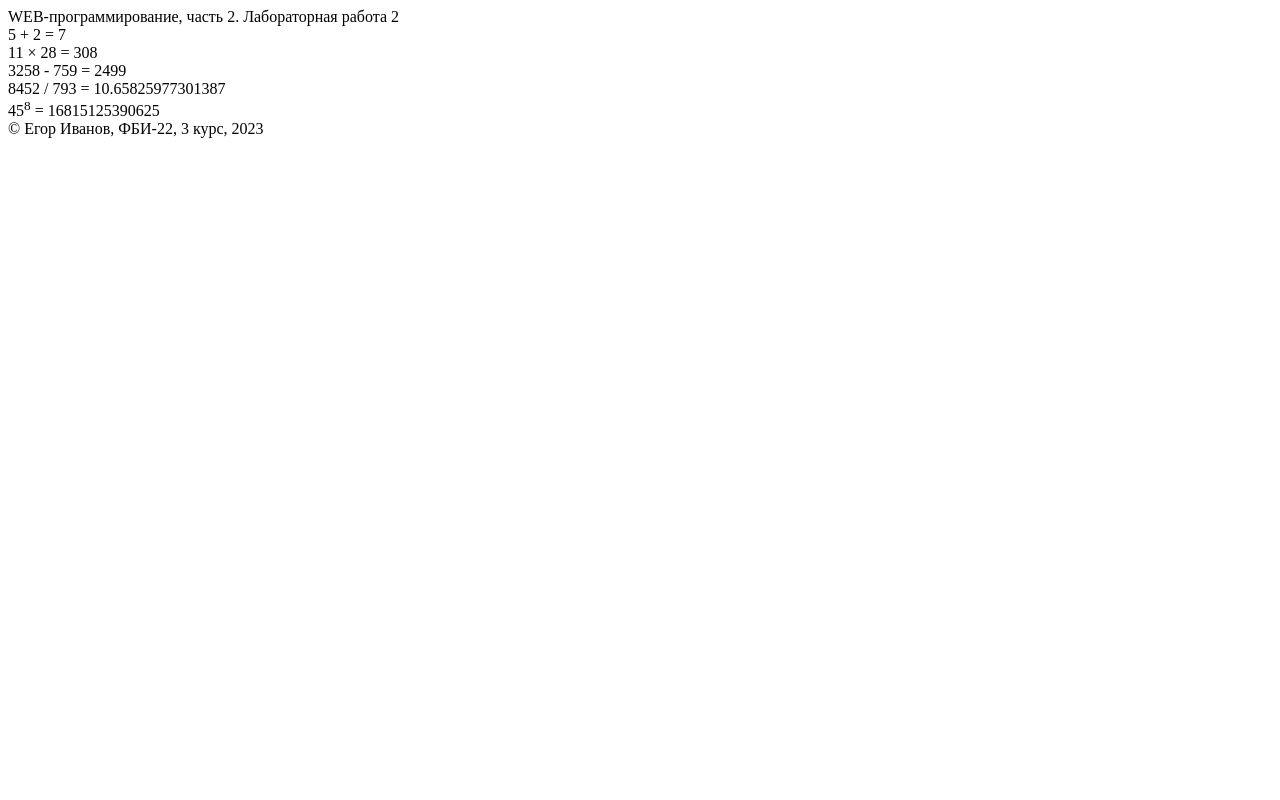
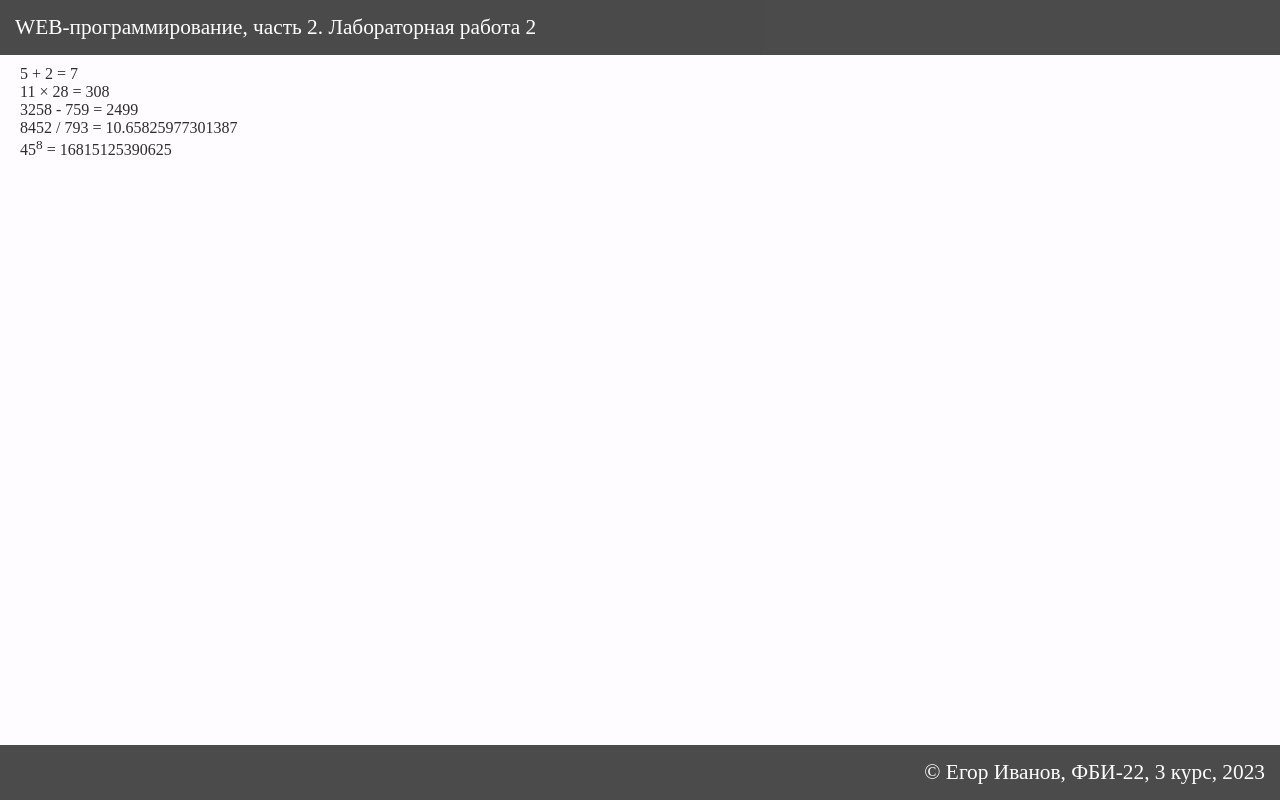
Before and after one commit to yngmzleen/weblabs2, a Flask app: page /lab2/example in a window 1280 px wide. Run offline with Flask 3, Linux system fonts and the light colour scheme.

Commit message:
Подключение стилей

```diff
--- /dev/null
+++ b/static/main.css
@@ -0,0 +1,35 @@
+body {
+    background-color: rgb(254, 252, 255);
+    color: rgb(45, 45, 45);
+    font-family: century gothic;
+    margin: 0px;
+}
+
+main {
+    margin: 10px 20px 45px;
+}
+
+header {
+    background-color: rgb(0, 0, 0);
+    color: rgb(255, 255, 255);
+    font-family: century gothic;
+    padding: 15px;
+    font-size: 16pt;
+    opacity: 0.7;
+    cursor: pointer;
+}
+
+footer {
+    background-color: rgb(0, 0, 0);
+    color: rgb(255, 255, 255);
+    font-family: century gothic;
+    padding: 15px;
+    font-size: 16pt;
+    text-align: right;
+    position: fixed;
+    bottom: 0;
+    right: 0;
+    left: 0;
+    opacity: 0.7;
+    cursor: pointer;
+}
--- a/templates/example.html
+++ b/templates/example.html
@@ -4,6 +4,7 @@
     <meta charset="UTF-8">
     <meta name="viewport" content="width=device-width, initial-scale=1.0">
     <title>Иванов Егор. {{ laba }}</title>
+    <link rel="stylesheet" href="{{ url_for('static', filename='main.css') }}">
 </head>
 <body>
     <header>
```
